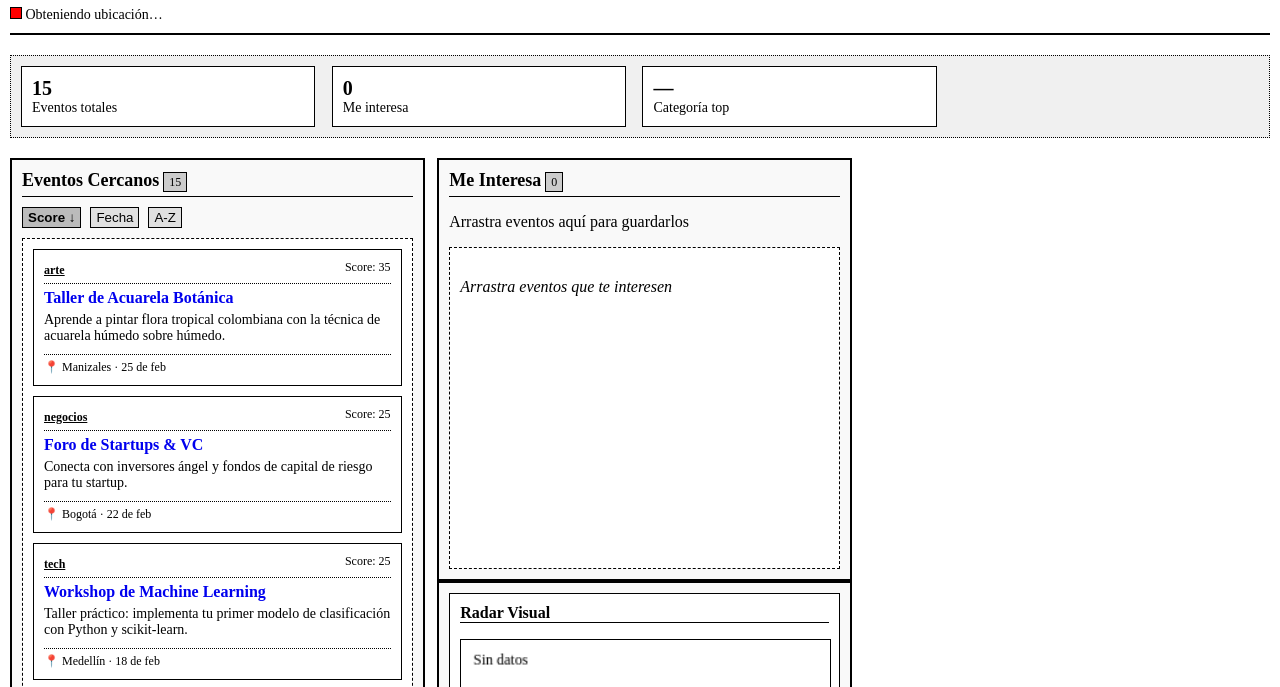
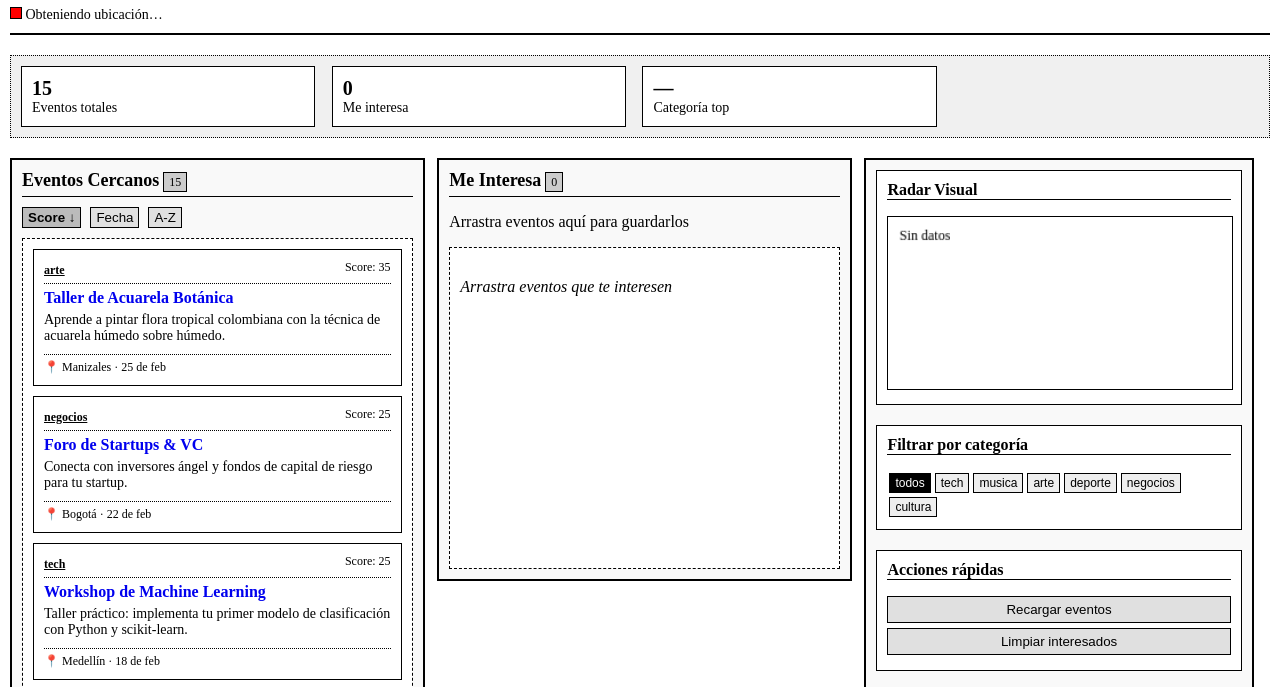
Before and after one commit to SDuque28/event_panel, a plain HTML site: page index.html in a window 1280 px wide. Shown: the part 50-737 px from the top of the page. Drawn offline with Linux system fonts and the light colour scheme.

Commit message:
Reduce width of right-panel from 31% to 29%

```diff
--- a/styles.css
+++ b/styles.css
@@ -90,7 +90,7 @@ header h1 span {
 
 .right-panel {
   float: left;
-  width: 31%;
+  width: 29%;
   border: 2px solid #000;
   padding: 10px;
   background-color: #f9f9f9;
```
